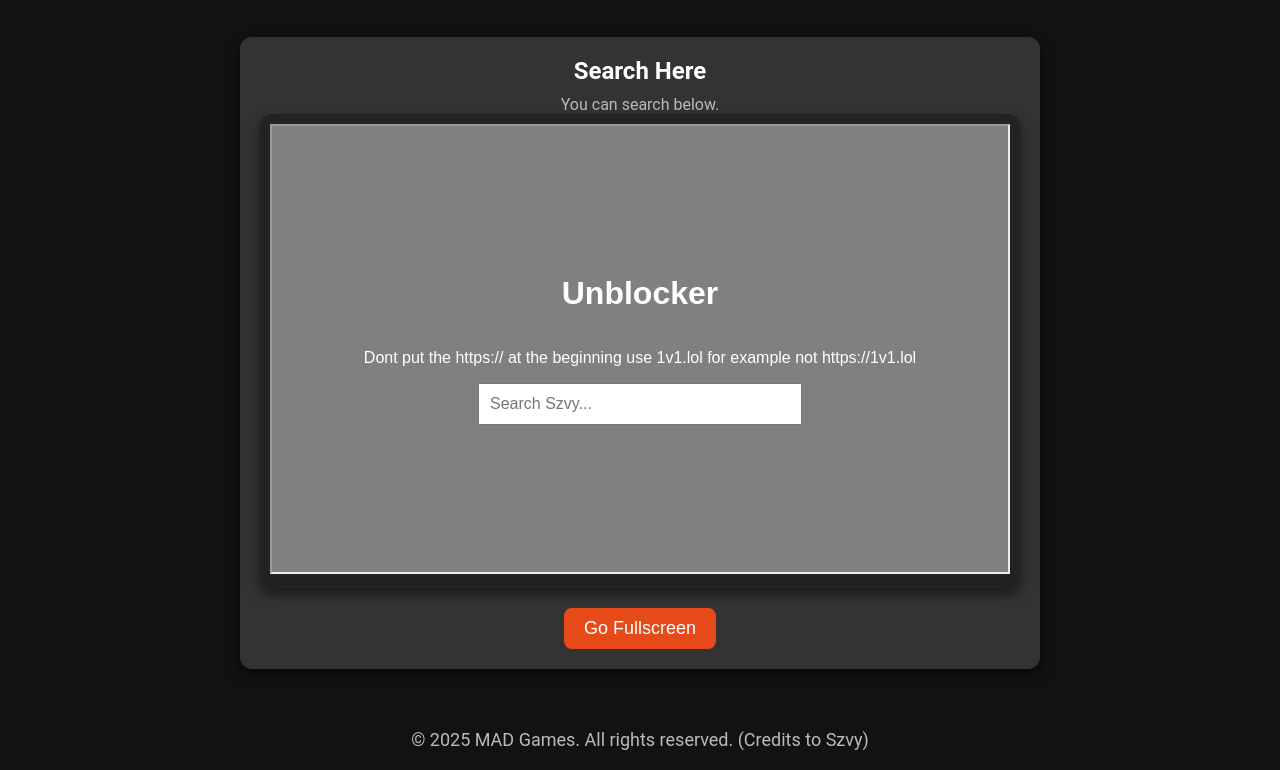
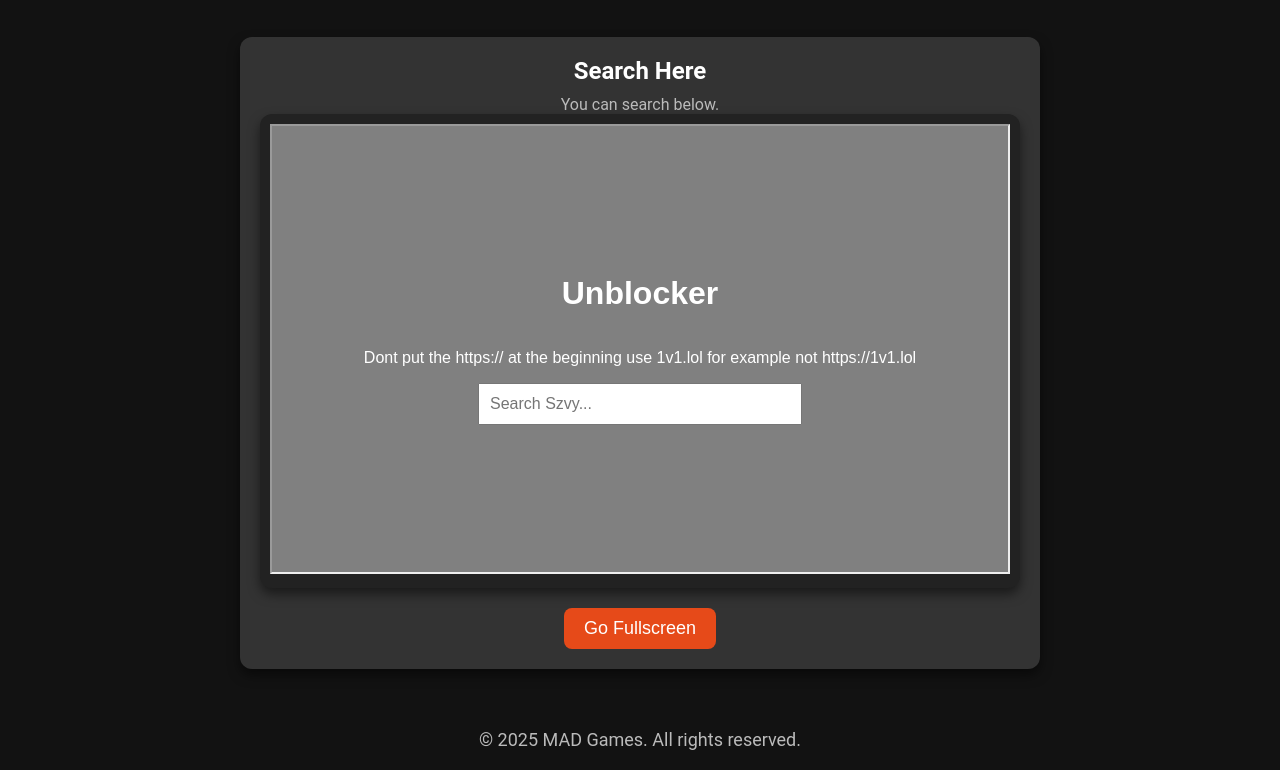
Before and after one commit to slitherdmon/game2.0, a plain HTML site: page search/index.html in a window 1280 px wide. Shown: the part 155-925 px from the top of the page. Drawn offline with Linux system fonts and the light colour scheme.

Commit message:
Update index.html

```diff
--- a/search/index.html
+++ b/search/index.html
@@ -172,7 +172,7 @@
 
     <!-- Game Footer -->
     <div class="game-footer">
-        <p>&copy; 2025 MAD Games. All rights reserved. (Credits to Szvy)</p>
+        <p>&copy; 2025 MAD Games. All rights reserved.</p>
     </div>
 </section>
 
```
